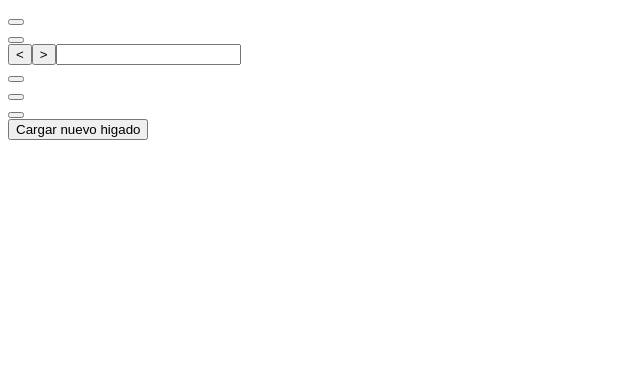
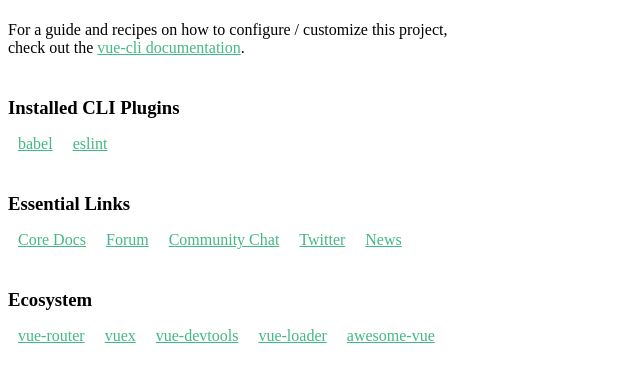
Before and after one commit to Roquefreixo/Test_Package, a Vue app: page / in a window 1280 px wide. Shown: the top 382 px of the page, without its empty margins (0-640 px from the left). Built offline with nearby package versions, Linux system fonts and the light colour scheme.

Commit message:
cuarto intento arreglar importacion

```diff
--- a/src/components/HelloWorld.vue
+++ b/src/components/HelloWorld.vue
@@ -1,50 +1,33 @@
 <template>
-  <div id="controls-container">
-    <a id="toolbox"></a>
-    <div id="button-showall-container" class="tooltip-container">
-      <button id="show_all" type="button" class="styled-button">
-      </button>
-      <span id="tooltip-showall" class="tooltip"></span>
-    </div>
-
-      <div id="button-delete-container" class="tooltip-container">
-        <button id="delete" type="button" class="styled-button2">
-        </button>
-        <span id="tooltip-delete" class="tooltip"></span>
-      </div>
-
-      <div id="frame-slider-container" ref="sliderContainer">
-        <button id="prev" type="button" class="arrow-button">&lt;</button>
-
-        <button id="next" type="button" class="arrow-button">&gt;</button>
-        <input type="text" id="frame" >
-
-        <div id="button-goFrame-container" class="tooltip-container">
-          <button id="go" type="button" class="styled-button1">
-          </button>
-          <span id="tooltip-goFrame" class="tooltip"></span>
-        </div>
-
-      </div>
-
-      <div id="button-save-container" class="tooltip-container">
-        <button id="saveAnnotations" type="button" class="styled-button1">
-        </button>
-        <span id="tooltip-save" class="tooltip"></span>
-      </div>
-
-      <div id="button-download-container" class="tooltip-container">
-        <button id="loadAnnotations" type="button" class="styled-button1">
-        </button>
-        <span id="tooltip-download" class="tooltip"></span>
-      </div>
-
-      <button id="loadNewLiver" type="button" >Cargar nuevo higado</button>
-      <div id="versionDropdownContainer"></div>
-
-
+  <div class="hello">
+    <h1>{{ msg }}</h1>
+    <p>
+      For a guide and recipes on how to configure / customize this project,<br>
+      check out the
+      <a href="https://cli.vuejs.org" target="_blank" rel="noopener">vue-cli documentation</a>.
+    </p>
+    <h3>Installed CLI Plugins</h3>
+    <ul>
+      <li><a href="https://github.com/vuejs/vue-cli/tree/dev/packages/%40vue/cli-plugin-babel" target="_blank" rel="noopener">babel</a></li>
+      <li><a href="https://github.com/vuejs/vue-cli/tree/dev/packages/%40vue/cli-plugin-eslint" target="_blank" rel="noopener">eslint</a></li>
+    </ul>
+    <h3>Essential Links</h3>
+    <ul>
+      <li><a href="https://vuejs.org" target="_blank" rel="noopener">Core Docs</a></li>
+      <li><a href="https://forum.vuejs.org" target="_blank" rel="noopener">Forum</a></li>
+      <li><a href="https://chat.vuejs.org" target="_blank" rel="noopener">Community Chat</a></li>
+      <li><a href="https://twitter.com/vuejs" target="_blank" rel="noopener">Twitter</a></li>
+      <li><a href="https://news.vuejs.org" target="_blank" rel="noopener">News</a></li>
+    </ul>
+    <h3>Ecosystem</h3>
+    <ul>
+      <li><a href="https://router.vuejs.org" target="_blank" rel="noopener">vue-router</a></li>
+      <li><a href="https://vuex.vuejs.org" target="_blank" rel="noopener">vuex</a></li>
+      <li><a href="https://github.com/vuejs/vue-devtools#vue-devtools" target="_blank" rel="noopener">vue-devtools</a></li>
+      <li><a href="https://vue-loader.vuejs.org" target="_blank" rel="noopener">vue-loader</a></li>
+      <li><a href="https://github.com/vuejs/awesome-vue" target="_blank" rel="noopener">awesome-vue</a></li>
+    </ul>
   </div>
-  <div id="content" ></div>
 </template>
 
 <script>
```
Also changed, not shown: 7 other files (tests, documents, lock files or other folders).
